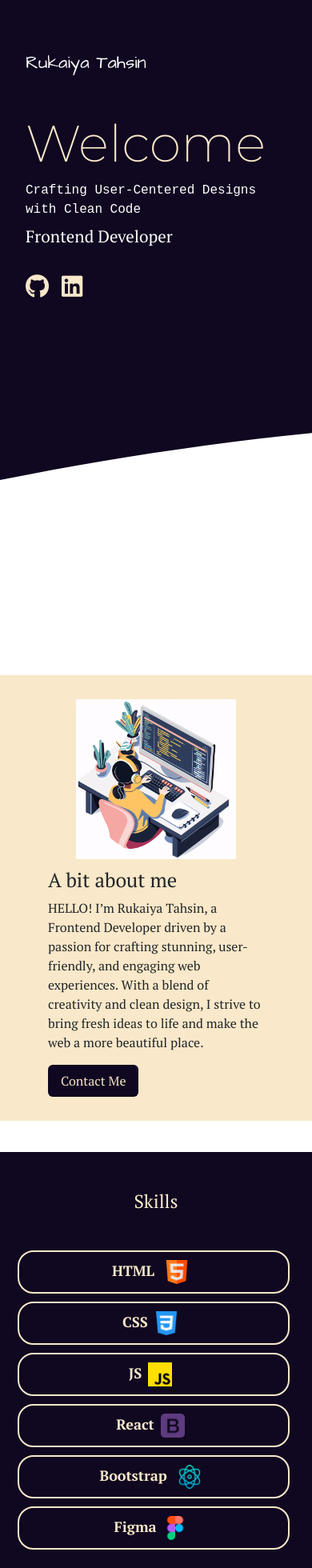
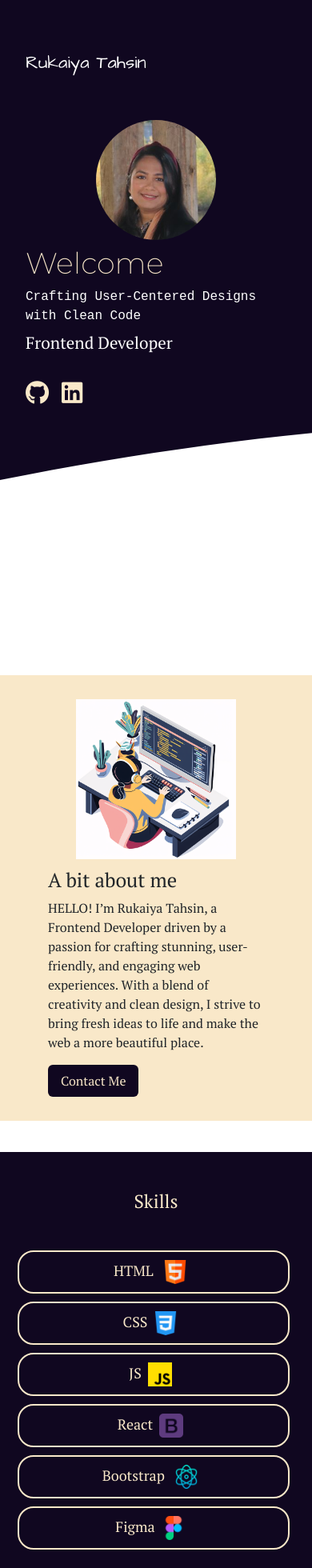
Before and after one commit to tahsinrukaiya/PORTFOLIO-2, a React (Vite) app: page / in a window 390 px wide. Shown: the top 1960 px of the page at 80% size. Built offline with nearby package versions, Linux system fonts and the light colour scheme; a web font is replaced by a local one.

Commit message:
added image

```diff
--- a/src/components/Banner.jsx
+++ b/src/components/Banner.jsx
@@ -8,15 +8,15 @@ const Banner = () => {
                     <div className="row">
                         <div className="col">
                             <h3 className="logo mt-3 text-start">Rukaiya Tahsin</h3>
+                            <div className="banner-img-container"><img src={myImage} className="banner-img rounded-circle"></img></div>
+                        </div>
+                        <div className="col">
                             <h2 className="heading-one text-start mt-5">Welcome</h2>
                             <span className="slogan text-start"> Crafting User-Centered Designs with Clean Code</span><br />
                             <p className="intro-name text-start">Frontend Developer</p>
                             <div className="text-start">
                                 <a href="https://github.com/tahsinrukaiya"><i className="icon fa-brands fa-github me-3 mt-3"></i></a>
                                 <a href="https://www.linkedin.com/in/rukaiya-tahsin/"><i className="icon fa-brands fa-linkedin"></i></a></div>
-                        </div>
-                        <div className="col">
-                            <div className="banner-img-container"><img src={myImage} className="banner-img rounded-circle"></img></div>
                         </div>
                     </div>
                 </div>
--- a/src/index.css
+++ b/src/index.css
@@ -88,7 +88,7 @@ body {
 }
 
 .banner-img {
-  margin-top: 20%;
+  margin-top: 15%;
   width: 200px;
   height: 200px;
   object-fit: cover;
@@ -190,7 +190,8 @@ body {
 .skill-item {
   border: 2px solid #F9E8C9 !important;
   border-radius: 20px !important;
-  font-weight: 600 !important;
+  font-size: 24px;
+  font-weight: 300 !important;
   color: #F9E8C9;
 }
 
@@ -304,7 +305,8 @@ body {
   }
 
   .heading-one {
-    font-size: 4rem;
+    margin-top: 7px !important;
+    font-size: 2.3rem;
     font-weight: 200;
     color: #F9E8C9;
     animation: fadeInScale 2s ease-out forwards;
@@ -326,7 +328,8 @@ body {
   }
 
   .banner-img {
-    display: none;
+    height: 150px;
+    width: 150px;
   }
 
   .about-me-container {
```
